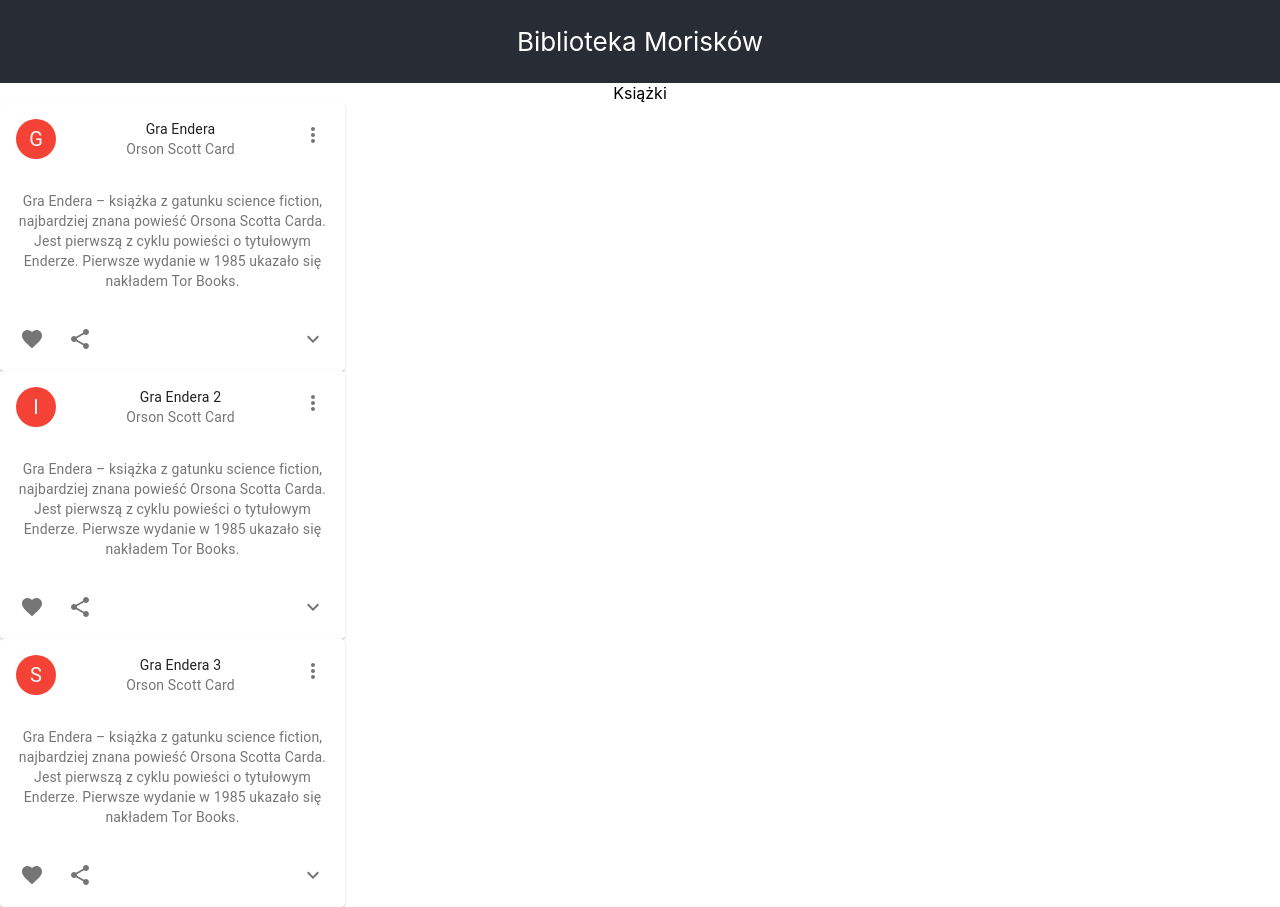
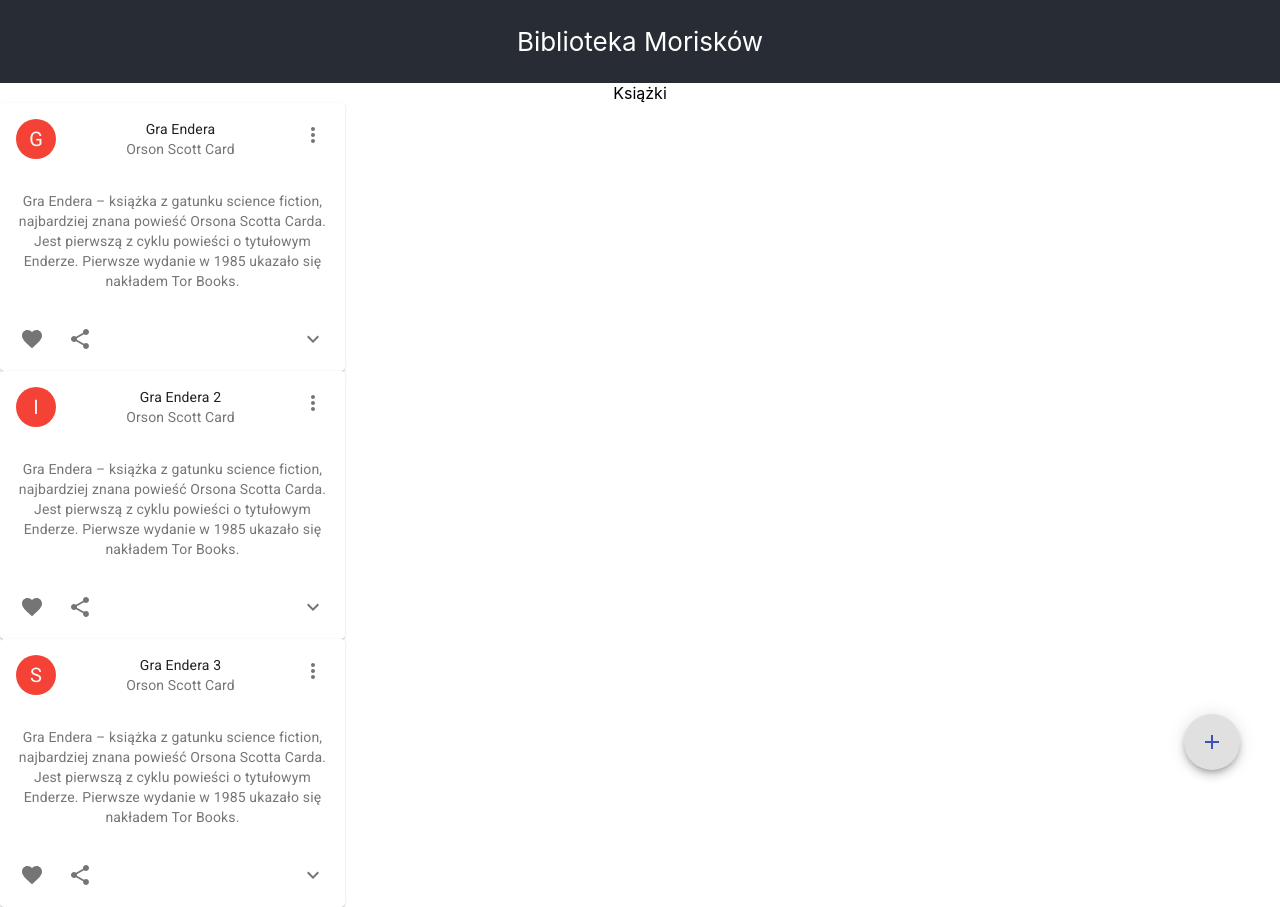
Before and after one commit to slawciu/home-library-pwa, a React (Create React App) app: page / in a window 1280 px wide. Built offline with nearby package versions, Linux system fonts and the light colour scheme.

Commit message:
add button

```diff
--- a/package.json
+++ b/package.json
@@ -10,6 +10,7 @@
     "@testing-library/user-event": "^7.1.2",
     "react": "^16.12.0",
     "react-dom": "^16.12.0",
+    "react-router-dom": "^5.1.2",
     "react-scripts": "3.3.0"
   },
   "scripts": {
--- a/public/index.html
+++ b/public/index.html
@@ -3,6 +3,8 @@
   <head>
     <meta charset="utf-8" />
     <link rel="icon" href="%PUBLIC_URL%/favicon.ico" />
+    <link rel="stylesheet" href="https://fonts.googleapis.com/css?family=Roboto:300,400,500,700&display=swap" />
+    <link rel="stylesheet" href="https://fonts.googleapis.com/icon?family=Material+Icons" />
     <meta name="viewport" content="width=device-width, initial-scale=1" />
     <meta name="theme-color" content="#000000" />
     <meta
--- /dev/null
+++ b/src/AddNewBook.js
@@ -0,0 +1,12 @@
+import React, { useState } from 'react';
+import booksData from './data/books';
+
+function AddNewBook() {
+  return (
+      <div>
+        Dodaj
+      </div>
+  );
+}
+
+export default AddNewBook;
--- a/src/App.css
+++ b/src/App.css
@@ -11,6 +11,13 @@
   .App-logo {
     animation: App-logo-spin infinite 20s linear;
   }
+}
+
+.actionButton {
+  position: fixed;
+  z-index: 1;
+  bottom: 30px;
+  right: 40px;
 }
 
 .App-header {
--- a/src/App.js
+++ b/src/App.js
@@ -1,25 +1,50 @@
 import React, { useState } from 'react';
-import Book from './Book';
+import Home from './Home';
+import AddNewBook from './AddNewBook';
 import booksData from './data/books';
+import Fab from '@material-ui/core/Fab';
+import AddIcon from '@material-ui/icons/Add';
+import { makeStyles } from '@material-ui/core/styles';
+import {
+  BrowserRouter as Router,
+  Switch,
+  Route,
+  Link
+} from "react-router-dom";
 import './App.css';
 
+const useStyles = makeStyles(theme => ({
+  root: {
+    '& > *': {
+      margin: theme.spacing(1),
+    },
+  },
+  extendedIcon: {
+    marginRight: theme.spacing(1),
+  },
+}));
+
 function App() {
-  const [books, setBooks] = useState(booksData)
+  return (
+    <Router>
+    <div className="App">
 
-  return (
-    <div className="App">
       <header className="App-header">
         <p>
           Biblioteka Morisków
         </p>
       </header>
-      <div>
-        Książki
-        {books.map(item => (
-          <Book key={item.id} book={item} />
-        ))}
-      </div>
-    </div>
+      <Switch>
+          <Route path="/add">
+            <AddNewBook />
+          </Route>
+          <Route path="/">
+            <Home />
+          </Route>
+        </Switch>
+        </div>
+    </Router>
+
   );
 }
 
--- /dev/null
+++ b/src/Home.js
@@ -0,0 +1,39 @@
+import React, { useState } from 'react';
+import Book from './Book';
+import booksData from './data/books';
+import Fab from '@material-ui/core/Fab';
+import AddIcon from '@material-ui/icons/Add';
+import { makeStyles } from '@material-ui/core/styles';
+import './App.css';
+
+const useStyles = makeStyles(theme => ({
+  root: {
+    '& > *': {
+      margin: theme.spacing(1),
+    },
+  },
+  extendedIcon: {
+    marginRight: theme.spacing(1),
+  },
+}));
+
+function Home() {
+  const [books, setBooks] = useState(booksData)
+  return (
+      <div>
+        <div className="actionButton">
+            <Fab href="/add">
+            <AddIcon color="primary"/>
+            </Fab>
+        </div>
+        <div>
+            Książki
+            {books.map(item => (
+            <Book key={item.id} book={item} />
+            ))}
+      </div>
+    </div>
+  );
+}
+
+export default Home;
```
Also changed, not shown: 1 other file (tests, documents, lock files or other folders).
